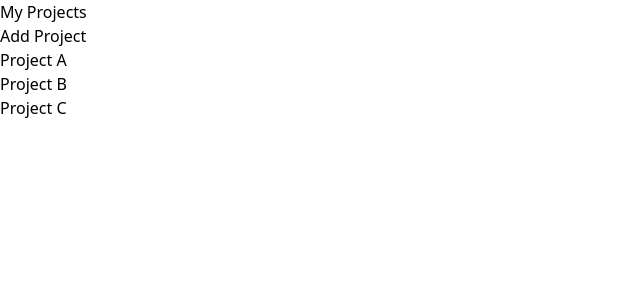
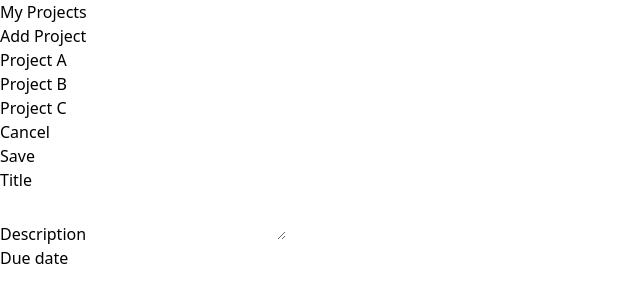
Before and after one commit to fgerner/projects, a React (Vite) app: page / in a window 1280 px wide. Shown: the top 302 px of the page, without its empty margins (0-640 px from the left). Built offline with nearby package versions, Linux system fonts and the light colour scheme.

Commit message:
feat: integrate NewProject component into App and update Input component usage
- Add NewProject component alongside Sidebar in the App layout
- Refactor Input component usage within NewProject for consistency and reusability
- Fix input element typo in Input component for proper rendering

```diff
--- a/src/App.jsx
+++ b/src/App.jsx
@@ -1,9 +1,11 @@
-import Sidebar from "./components/Sidebar";
+import NewProject from "./components/NewProject.jsx";
+import Sidebar from "./components/Sidebar.jsx";
 
 function App() {
   return (
-    <main className="h-screen my-8">
+    <main className="h-screen my-8 flex gap-8">
       <Sidebar />
+      <NewProject/>
     </main>
   );
 }
--- a/src/components/Input.jsx
+++ b/src/components/Input.jsx
@@ -2,7 +2,7 @@ export default function Input({ label, textarea, ...props }) {
     return (
         <p>
             <label>{label}</label>
-            {textarea ? <textarea {...props}/> : <Input {...props} />}
+            {textarea ? <textarea {...props}/> : <input {...props} />}
         </p>
     )
 }
--- a/src/components/NewProject.jsx
+++ b/src/components/NewProject.jsx
@@ -1,3 +1,5 @@
+import Input from "./Input.jsx"
+
 export default function NewProject() {
     return (
         <div>
@@ -10,18 +12,9 @@ export default function NewProject() {
                 </li>
             </menu>
             <div>
-                <p>
-                    <label htmlFor="">Title</label>
-                    <input/>
-                </p>
-                <p>
-                    <label htmlFor="">Description</label>
-                    <input/>
-                </p>
-                <p>
-                    <label htmlFor="">Due date</label>
-                    <input/>
-                </p>
+                <Input label={'Title'}/>
+                <Input label={'Description'} textarea/>
+                <Input label={'Due date'}/>
             </div>
         </div>
     )
```
